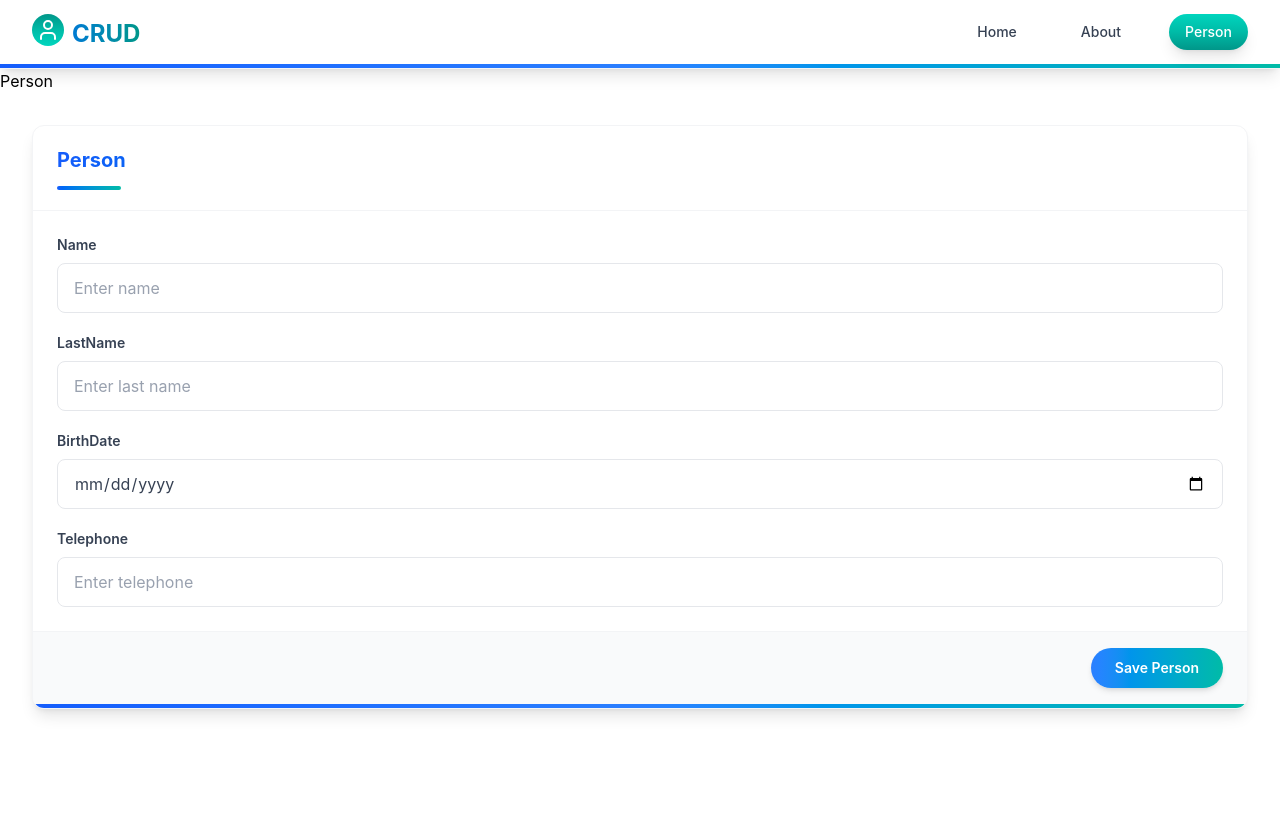
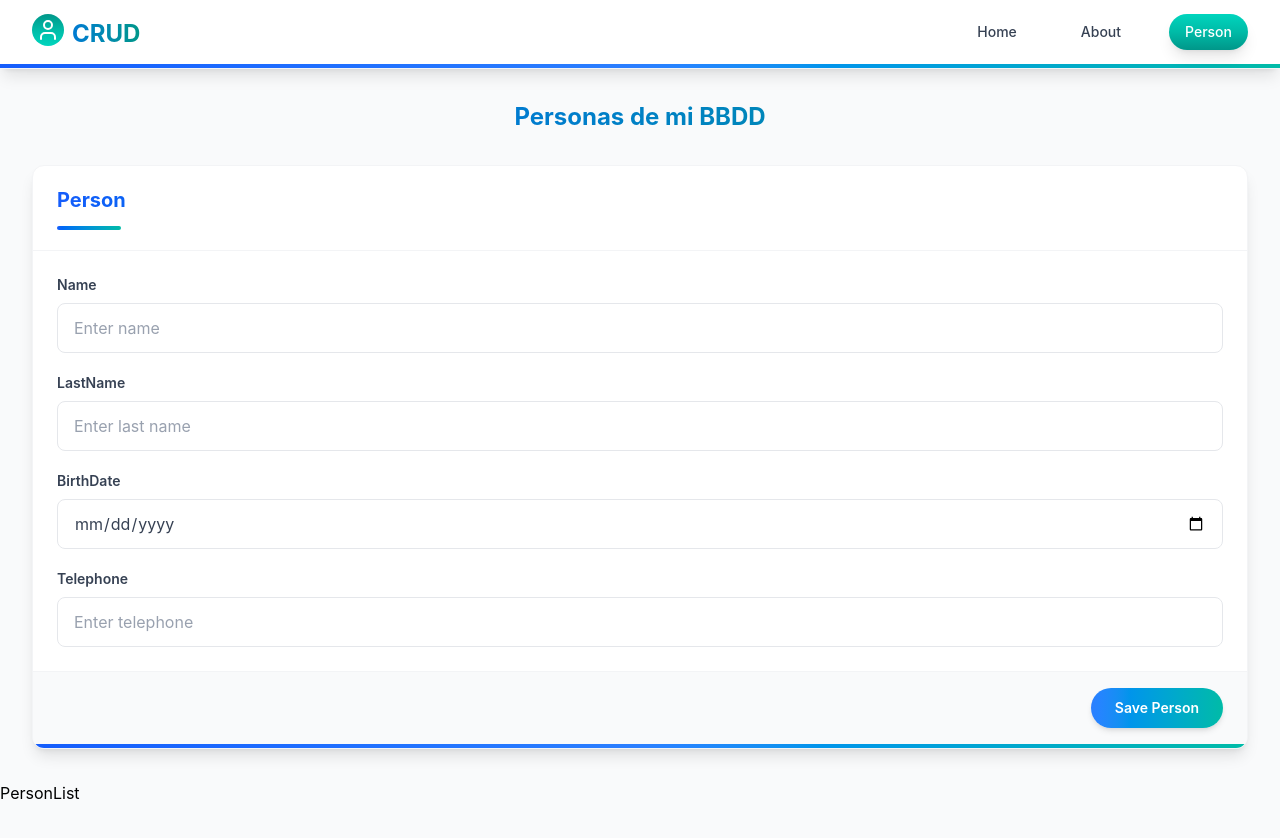
Before and after one commit to patri-es/OrganizeApp, a React (Vite) app in the folder client/: page /person in a window 1280 px wide. Shown: the top 838 px of the page. Before the commit the page ends 800 px from the top, so only its background shows below. Built offline with nearby package versions, Linux system fonts and the light colour scheme.

Commit message:
preparando página Person

```diff
--- a/client/src/App.jsx
+++ b/client/src/App.jsx
@@ -1,10 +1,9 @@
-import PersonForm from "./components/person/PersonForm";
-import Person from "./components/person/Person";
-import Navbar from "./components/Navbar";
-import Home from "./pages/Home";
-import About from "./pages/About";
-import NotFound from "./pages/NotFound";
-import { Routes, Route } from "react-router";
+import Person from "./components/person/Person"
+import Navbar from "./components/Navbar"
+import Home from "./pages/Home"
+import About from "./pages/About"
+import NotFound from "./pages/NotFound"
+import { Routes, Route } from "react-router"
 
 const App = () => {
     return (
@@ -16,8 +15,6 @@
                 <Route path="person" element={<Person /> } />
                 <Route path="*" element={<NotFound /> } />
             </Routes>
-
-            <PersonForm />
         </>
     )
 }
--- a/client/src/components/person/Person.jsx
+++ b/client/src/components/person/Person.jsx
@@ -1,6 +1,20 @@
+import PersonForm from "./PersonForm"
+import PersonList from "./PersonList"
+
 const Person = () => {
+
+
+
     return (
-        <div>Person</div>
+        <div className="min-h-screen bg-gray-50 py-8">
+            <div className="text-center ">
+                <h1 className="text-2xl font-bold bg-gradient-to-r from-blue-600 to-teal-600 bg-clip-text text-transparent hover:from-teal-600 hover:to-blue-600 transition-all duration-300 cursor-pointer">
+                    Personas de mi BBDD
+                </h1>
+            </div>
+            <PersonForm />
+            <PersonList />
+        </div>
     )
 }
 
--- a/client/src/components/person/PersonForm.jsx
+++ b/client/src/components/person/PersonForm.jsx
@@ -12,7 +12,7 @@
     const handleChange = (e) => {
         const { name, value } = e.target;
 
-        serFormData({
+        setFormData({
             [name]: value
         });
     };
```
